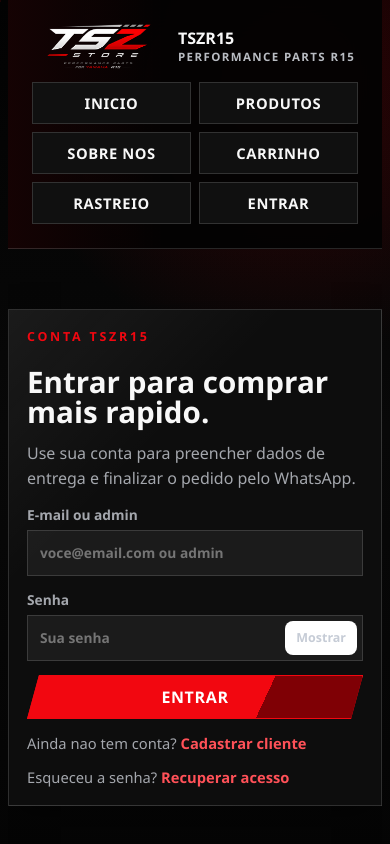
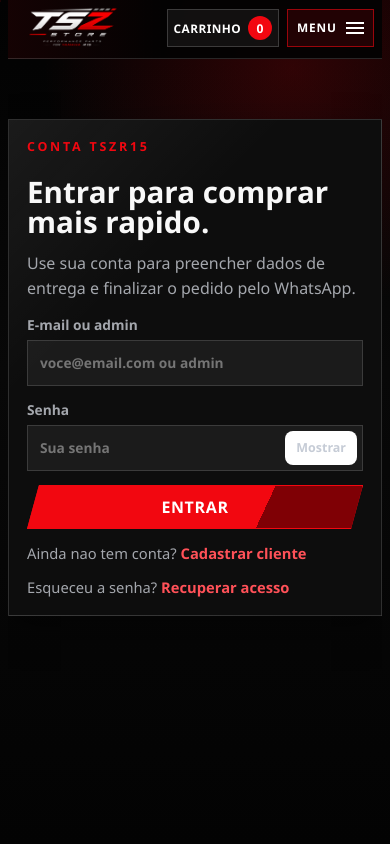
Before and after one commit to Luiz192512/TSZR15, a Next.js app: page /entrar in a window 390 px wide. Shown: the top 844 px of the page. Built offline with nearby package versions, Linux system fonts and the light colour scheme; no server answers.

Commit message:
feat: melhora hero e navbar mobile

```diff
--- a/app/globals.css
+++ b/app/globals.css
@@ -4094,3 +4094,363 @@
   background: rgba(242, 7, 16, 0.12);
   color: #fff;
 }
+
+/* Compact hero proof rail and mobile navigation */
+.store-header-top,
+.site-header-top {
+  display: contents;
+}
+
+.mobile-nav-actions,
+.mobile-nav-panel,
+.mobile-nav-link {
+  display: none;
+}
+
+.mobile-menu-button {
+  display: inline-flex;
+  min-height: 42px;
+  align-items: center;
+  justify-content: center;
+  gap: 9px;
+  border: 1px solid rgba(242, 7, 16, 0.58);
+  background: rgba(242, 7, 16, 0.12);
+  color: #fff;
+  padding: 0 12px;
+  font-size: 0.82rem;
+  font-weight: 950;
+  letter-spacing: 0.08em;
+  line-height: 1;
+  text-transform: uppercase;
+}
+
+.mobile-menu-icon {
+  display: block;
+  width: 18px;
+  height: 12px;
+  background:
+    linear-gradient(#fff, #fff) 0 0 / 100% 2px no-repeat,
+    linear-gradient(#fff, #fff) 0 5px / 100% 2px no-repeat,
+    linear-gradient(#fff, #fff) 0 10px / 100% 2px no-repeat;
+}
+
+.mobile-nav-details {
+  position: relative;
+}
+
+.mobile-nav-details > summary {
+  list-style: none;
+}
+
+.mobile-nav-details > summary::-webkit-details-marker {
+  display: none;
+}
+
+.brand-hero-media {
+  align-content: start;
+  gap: 12px;
+}
+
+.hero-media-frame {
+  min-height: clamp(390px, 42vw, 560px);
+}
+
+.hero-media-frame::after {
+  background:
+    linear-gradient(90deg, rgba(0, 0, 0, 0.52), transparent 24%),
+    linear-gradient(180deg, transparent 72%, rgba(0, 0, 0, 0.58));
+}
+
+.assurance-stack {
+  position: static;
+  inset: auto;
+  width: auto;
+  grid-template-columns: repeat(3, minmax(0, 1fr));
+  gap: 8px;
+  margin-top: 10px;
+  padding: 0;
+}
+
+.assurance-card,
+.hero-feature {
+  min-height: 64px;
+  clip-path: none;
+  border-color: rgba(255, 255, 255, 0.13);
+  background:
+    linear-gradient(90deg, rgba(242, 7, 16, 0.12), transparent 42%),
+    rgba(255, 255, 255, 0.045);
+  backdrop-filter: blur(12px);
+}
+
+.assurance-card {
+  grid-template-columns: 12px minmax(0, 1fr);
+  align-items: center;
+  padding: 10px 12px;
+}
+
+.hero-feature {
+  display: grid;
+  grid-template-columns: 12px minmax(0, 1fr);
+  align-items: center;
+  padding: 12px 14px;
+}
+
+.assurance-card span,
+.hero-feature span {
+  width: 8px;
+  height: 32px;
+  border: 0;
+  background: var(--red);
+  transform: skewX(-14deg);
+}
+
+.assurance-card strong,
+.assurance-card em,
+.hero-feature strong,
+.hero-feature em {
+  grid-column: 2;
+}
+
+@media (max-width: 900px) {
+  .store-header,
+  .store-header-compact,
+  .site-header {
+    position: sticky !important;
+    top: 0;
+    z-index: 80;
+    display: grid;
+    grid-template-columns: 1fr;
+    gap: 9px;
+    align-items: stretch;
+    min-height: auto;
+    margin-bottom: 0;
+    overflow: visible;
+    padding: 8px 10px 10px;
+  }
+
+  .store-header-top,
+  .site-header-top {
+    display: flex;
+    align-items: center;
+    justify-content: space-between;
+    gap: 10px;
+    min-width: 0;
+  }
+
+  .store-brand,
+  .brand-mark {
+    gap: 8px;
+    padding: 0;
+  }
+
+  .store-brand span:last-child,
+  .brand-copy {
+    display: none;
+  }
+
+  .store-logo-image,
+  .brand-logo-image {
+    width: 126px;
+    height: 48px;
+  }
+
+  .mobile-nav-actions {
+    display: inline-flex;
+    align-items: center;
+    justify-content: flex-end;
+    gap: 8px;
+    min-width: 0;
+  }
+
+  .mobile-cart-link {
+    min-height: 42px;
+    gap: 7px;
+    border-color: rgba(255, 255, 255, 0.18);
+    background: rgba(255, 255, 255, 0.055);
+    color: #fff;
+    padding: 0 10px;
+    font-size: 0.78rem;
+  }
+
+  .store-search {
+    order: 2;
+    grid-template-columns: 1fr;
+    min-height: 44px;
+    width: 100%;
+    clip-path: none;
+    padding: 0 12px;
+  }
+
+  .store-search span {
+    display: none;
+  }
+
+  .store-search input {
+    font-size: 0.95rem;
+  }
+
+  .store-nav,
+  .nav-links {
+    display: none;
+  }
+
+  .store-header.is-menu-open .store-nav {
+    display: grid;
+    grid-template-columns: repeat(2, minmax(0, 1fr));
+    order: 3;
+    gap: 8px;
+    width: 100%;
+    padding: 4px 0 0;
+  }
+
+  .store-header.is-menu-open .store-nav > a,
+  .store-header.is-menu-open .store-nav .button,
+  .mobile-nav-panel a {
+    display: inline-flex;
+    min-height: 44px;
+    align-items: center;
+    justify-content: center;
+    border: 1px solid rgba(255, 255, 255, 0.15);
+    background: rgba(255, 255, 255, 0.055);
+    color: #fff;
+    padding: 9px 10px;
+    font-size: 0.8rem;
+    font-weight: 950;
+    letter-spacing: 0.04em;
+    text-transform: uppercase;
+    white-space: normal;
+  }
+
+  .store-header.is-menu-open .store-nav > .cart-nav-link,
+  .store-header.is-menu-open .store-nav > .desktop-account-link {
+    display: none;
+  }
+
+  .store-header.is-menu-open .store-nav > .mobile-nav-link {
+    display: inline-flex;
+  }
+
+  .mobile-nav-details[open] .mobile-nav-panel {
+    position: absolute;
+    top: calc(100% + 8px);
+    right: 0;
+    z-index: 90;
+    display: grid;
+    grid-template-columns: repeat(2, minmax(0, 1fr));
+    gap: 8px;
+    width: min(320px, calc(100vw - 20px));
+    border: 1px solid rgba(255, 255, 255, 0.16);
+    background:
+      linear-gradient(120deg, rgba(242, 7, 16, 0.14), transparent 42%),
+      rgba(5, 5, 5, 0.98);
+    box-shadow: 0 24px 44px rgba(0, 0, 0, 0.38);
+    padding: 10px;
+  }
+
+  .brand-hero {
+    grid-template-areas:
+      "copy"
+      "media"
+      "features";
+    gap: 16px;
+  }
+
+  .brand-hero-media {
+    gap: 8px;
+  }
+
+  .hero-media-frame {
+    min-height: clamp(280px, 50vw, 420px);
+  }
+
+  .assurance-stack {
+    grid-template-columns: repeat(3, minmax(0, 1fr));
+  }
+
+  .assurance-card,
+  .hero-feature {
+    min-height: 56px;
+    padding: 10px;
+  }
+}
+
+@media (max-width: 620px) {
+  .store-header,
+  .store-header-compact,
+  .site-header {
+    padding: 7px 8px 9px;
+  }
+
+  .store-logo-image,
+  .brand-logo-image {
+    width: 112px;
+    height: 42px;
+  }
+
+  .mobile-menu-button,
+  .mobile-cart-link {
+    min-height: 38px;
+    padding: 0 9px;
+    font-size: 0.74rem;
+  }
+
+  .mobile-cart-link {
+    max-width: 112px;
+  }
+
+  .brand-hero,
+  .product-band {
+    padding: 16px 10px;
+  }
+
+  .hero-brand-row {
+    border: 0;
+    background: transparent;
+    padding: 0;
+  }
+
+  .hero-kicker {
+    max-width: 100%;
+    letter-spacing: 0.16em;
+  }
+
+  .brand-hero h1 {
+    font-size: clamp(2.25rem, 11.5vw, 3.2rem);
+    line-height: 0.92;
+  }
+
+  .hero-lead {
+    width: auto;
+    max-width: 34ch;
+  }
+
+  .hero-media-frame {
+    min-height: 240px;
+    border-color: rgba(255, 255, 255, 0.12);
+    clip-path: none;
+  }
+
+  .hero-media-frame img {
+    object-position: 66% center;
+  }
+
+  .assurance-stack {
+    grid-template-columns: 1fr;
+    margin-top: 8px;
+  }
+
+  .hero-feature-row {
+    grid-template-columns: repeat(2, minmax(0, 1fr));
+    gap: 8px;
+  }
+
+  .assurance-card,
+  .hero-feature {
+    min-height: 52px;
+  }
+
+  .assurance-card span,
+  .hero-feature span {
+    height: 24px;
+  }
+}
--- /dev/null
+++ b/src/components/cart-count-badge.js
@@ -0,0 +1,44 @@
+"use client";
+
+import { useEffect, useState } from "react";
+
+const cartStorageKey = "tszr15-cart";
+
+function readCartCount() {
+  try {
+    const storedValue = window.localStorage.getItem(cartStorageKey);
+    const parsedItems = storedValue ? JSON.parse(storedValue) : [];
+
+    if (!Array.isArray(parsedItems)) {
+      return 0;
+    }
+
+    return parsedItems.reduce((total, item) => {
+      const quantity = Number(item?.quantity);
+      return total + (Number.isFinite(quantity) && quantity > 0 ? quantity : 0);
+    }, 0);
+  } catch {
+    return 0;
+  }
+}
+
+export function CartCountBadge() {
+  const [count, setCount] = useState(0);
+
+  useEffect(() => {
+    function refreshCount() {
+      setCount(readCartCount());
+    }
+
+    refreshCount();
+    window.addEventListener("storage", refreshCount);
+    window.addEventListener("tszr15-cart-changed", refreshCount);
+
+    return () => {
+      window.removeEventListener("storage", refreshCount);
+      window.removeEventListener("tszr15-cart-changed", refreshCount);
+    };
+  }, []);
+
+  return <span>{count}</span>;
+}
--- a/src/components/site-header.js
+++ b/src/components/site-header.js
@@ -1,10 +1,12 @@
 import Link from "next/link";
 
+import { CartCountBadge } from "@/src/components/cart-count-badge.js";
 import { ProfileLink } from "@/src/components/profile-link.js";
 
 export function SiteHeader({ user } = {}) {
   return (
     <header className="site-header">
+      <div className="site-header-top">
         <Link className="brand-mark" href="/">
           <img
             alt="TSZ Store"
@@ -16,6 +18,28 @@
             <span>Performance parts R15</span>
           </span>
         </Link>
+
+        <div className="mobile-nav-actions">
+          <Link className="cart-nav-link mobile-cart-link" href="/pedido">
+            Carrinho
+            <CartCountBadge />
+          </Link>
+          <details className="mobile-nav-details">
+            <summary className="mobile-menu-button">
+              Menu
+              <span aria-hidden="true" className="mobile-menu-icon" />
+            </summary>
+            <nav className="mobile-nav-panel" aria-label="Menu mobile">
+              <Link href="/">Inicio</Link>
+              <Link href="/catalogo#produtos">Produtos</Link>
+              <Link href="/#lancamentos">Lancamentos</Link>
+              <Link href="/#sobre">Sobre nos</Link>
+              <Link href="/rastreio">Rastreio</Link>
+              {user ? <Link href="/conta">Conta</Link> : <Link href="/entrar">Entrar</Link>}
+            </nav>
+          </details>
+        </div>
+      </div>
 
       <nav className="nav-links">
         <Link className="nav-link" href="/">
```
Also changed, not shown: src/components/catalog/catalog-experience.js (+43 -10 lines). Lines whose indentation alone changed are shown as unchanged.
